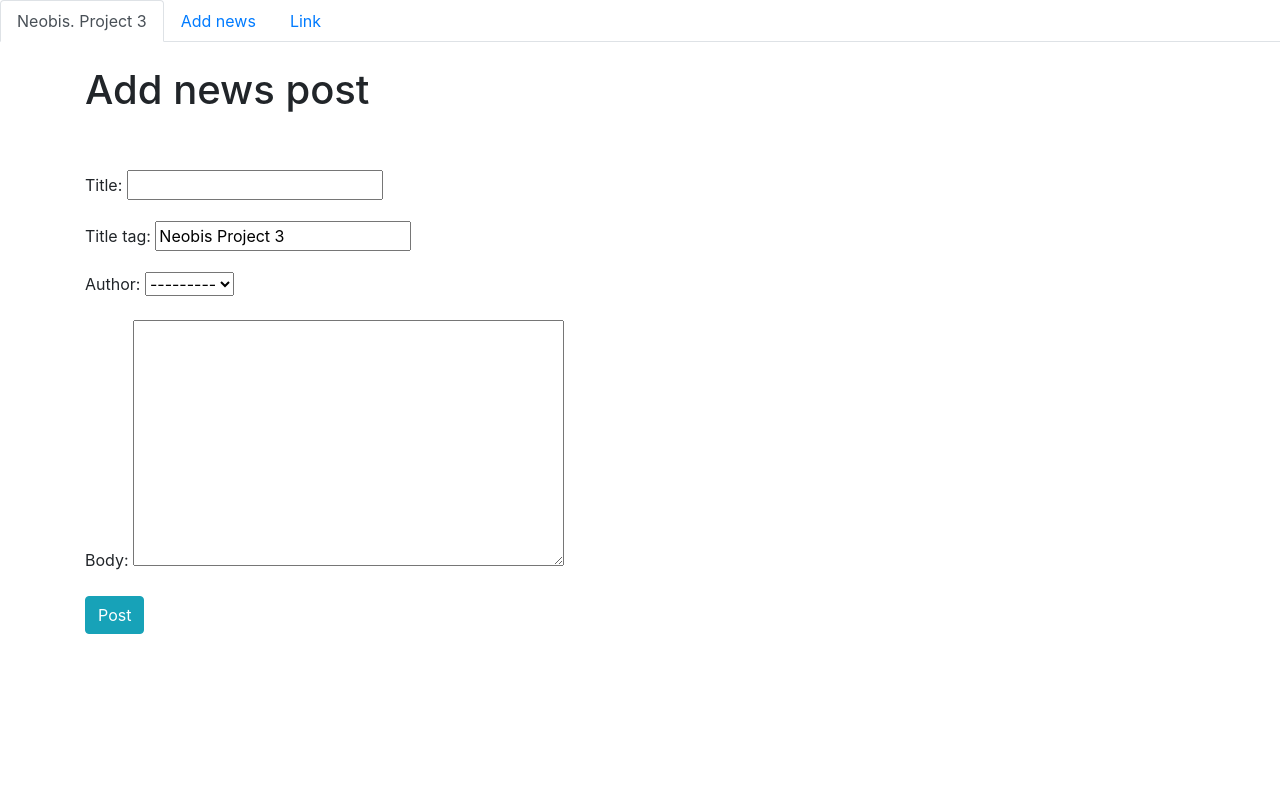
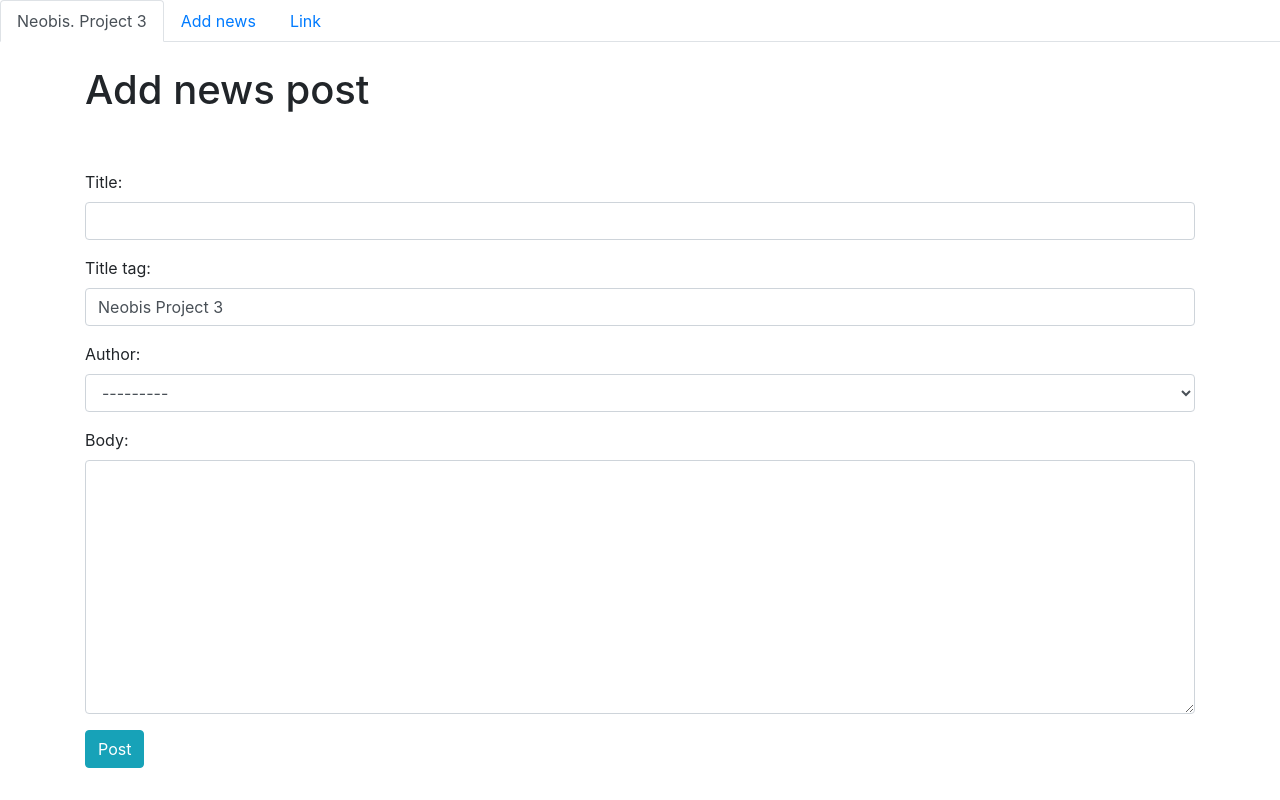
Before and after one commit to Akhambay/Neobis_DjangoGirls_Project, a Django app: page /add_news/ in a window 1280 px wide. Run offline with Django 4.2, Linux system fonts and the light colour scheme; data comes from the database, SQL or seed files in the repository; both versions use the stored data as it was after the commit.

Commit message:
Styled add news page

```diff
--- a/news_app/templates/add_news.html
+++ b/news_app/templates/add_news.html
@@ -1,13 +1,15 @@
 {% extends 'base.html' %}
-
+{% block title %}Publish hot news{% endblock %}
 {% block content %}
 
 <h1>Add news post</h1>
 <br /><br />
-<form method="POST">
-    {% csrf_token %}
-    {{ form.as_p }}
-    <button class="btn btn-info">Post</button>
+<div class="form-group">
 
-</form>
+
+    <form method="POST">
+        {% csrf_token %}
+        {{ form.as_p }}
+        <button class="btn btn-info">Post</button>
+</div>
 {% endblock %}
--- a/news_app/views.py
+++ b/news_app/views.py
@@ -1,6 +1,7 @@
 from django.shortcuts import render
 from django.views.generic import ListView, DetailView, CreateView
 from .models import Post
+from .forms import PostForm
 
 
 class HomeView(ListView):
@@ -15,5 +16,6 @@ class NewsDetailView(DetailView):
 
 class AddNewsView(CreateView):
     model = Post
+    form_class = PostForm
     template_name = 'add_news.html'
-    fields = '__all__'
+    # fields = '__all__'
```
Also changed, not shown: db.sqlite3.
